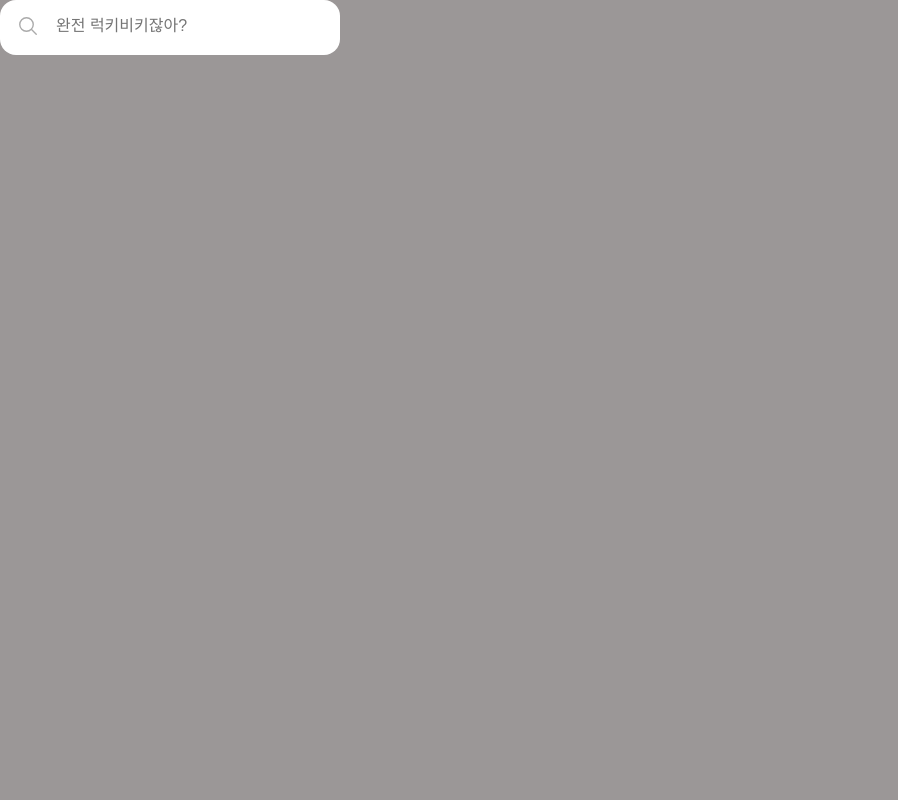
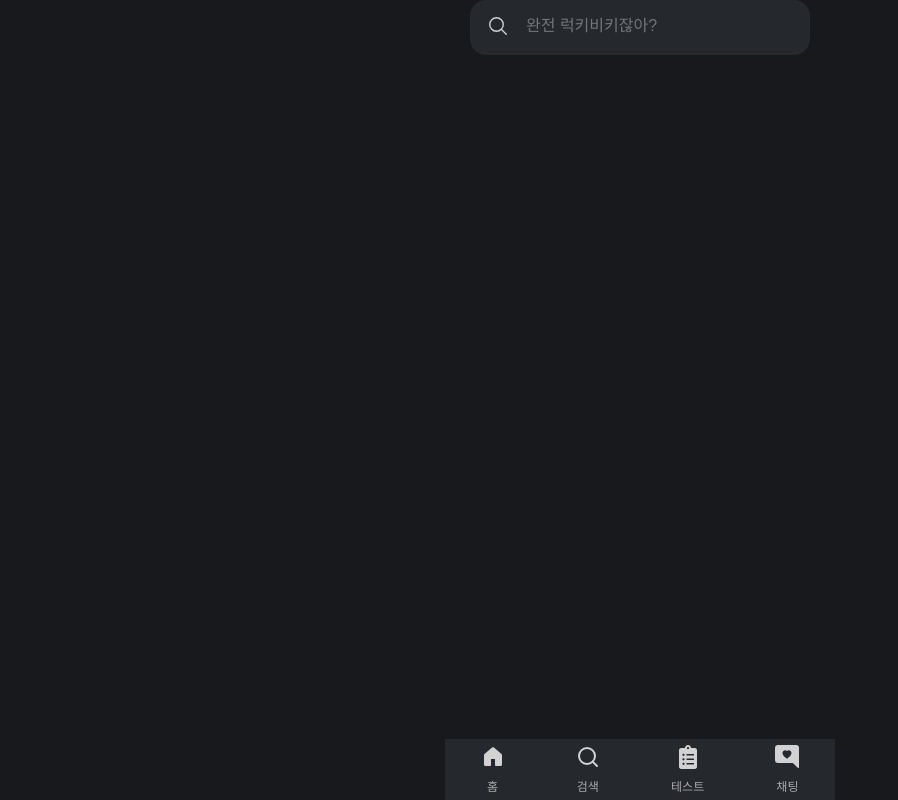
Before and after one commit to 2025-ITSHOW-CHUU/CHUU-frontend, a React (Create React App) app in the folder chuu-frontend/: page / in a window 1280 px wide. Shown: the whole page, without its empty margins (0-898 px from the left). Built offline with nearby package versions, Linux system fonts and the light colour scheme.

Commit message:
Footer component

```diff
--- a/chuu-frontend/package.json
+++ b/chuu-frontend/package.json
@@ -32,5 +32,8 @@
       "last 1 firefox version",
       "last 1 safari version"
     ]
+  },
+  "devDependencies": {
+    "typescript-plugin-css-modules": "^5.1.0"
   }
 }
--- /dev/null
+++ b/chuu-frontend/src/components/Footer.tsx
@@ -0,0 +1,31 @@
+import React from "react";
+import { GoHomeFill } from "react-icons/go";
+import { FiSearch } from "react-icons/fi";
+import { FaClipboardList } from "react-icons/fa";
+import { BsChatRightHeartFill } from "react-icons/bs";
+import style from "../styles/Footer.module.css";
+
+function Footer({}) {
+  return (
+    <div className={`${style["Footer"]}`}>
+      <div className="home">
+        <GoHomeFill />
+        <p>홈</p>
+      </div>
+      <div className="search">
+        <FiSearch />
+        <p>검색</p>
+      </div>
+      <div className="test">
+        <FaClipboardList />
+        <p>테스트</p>
+      </div>
+      <div className="chat">
+        <BsChatRightHeartFill />
+        <p>채팅</p>
+      </div>
+    </div>
+  );
+}
+
+export default Footer;
--- a/chuu-frontend/src/pages/Home.tsx
+++ b/chuu-frontend/src/pages/Home.tsx
@@ -1,6 +1,8 @@
 import React, { useCallback } from "react";
 import { useEffect, useState } from "react";
 import SearchBar from "../components/SearchBar.tsx";
+import Footer from "../components/Footer.tsx";
+import style from "../styles/Default.module.css";
 
 function Home({}) {
   const [search, setSearch] = useState("");
@@ -10,7 +12,12 @@ function Home({}) {
     console.log(value);
   };
 
-  return <SearchBar value={search} onChange={onChange} />;
+  return (
+    <div className={`${style["Body"]}`}>
+      <SearchBar value={search} onChange={onChange} />
+      <Footer />
+    </div>
+  );
 }
 
 export default Home;
--- /dev/null
+++ b/chuu-frontend/src/styles/Default.module.css
@@ -0,0 +1,8 @@
+.Body {
+  display: flex;
+  flex-direction: column;
+  align-items: center;
+  background-color: #18191d;
+  padding: 0;
+  margin: 0;
+}
--- /dev/null
+++ b/chuu-frontend/src/styles/Footer.module.css
@@ -0,0 +1,33 @@
+.Footer {
+  position: fixed;
+  display: flex;
+  width: 390px;
+  height: 61px;
+  flex-direction: row;
+  bottom: 0;
+  background-color: #25282d;
+  align-items: center;
+  justify-content: space-around;
+}
+
+.Footer > div {
+  display: flex;
+  flex-direction: column;
+  justify-content: center;
+  align-items: center;
+  row-gap: 0;
+}
+
+.Footer > div > p {
+  padding: 0;
+  margin: 0;
+  margin-top: 8px;
+  font-size: 12px;
+  color: #aaaaaa;
+}
+
+.Footer > div > svg {
+  width: 24px;
+  height: 24px;
+  color: #d1d2d1;
+}
--- a/chuu-frontend/src/styles/SearchBar.module.css
+++ b/chuu-frontend/src/styles/SearchBar.module.css
@@ -1,9 +1,12 @@
 body {
-  background-color: #9b9797;
+  background-color: #18191d;
+  display: flex;
+  flex-direction: column;
+  justify-content: center;
 }
 .SearchBar {
   padding: 15px 17px 18px;
-  background-color: #ffffff;
+  background-color: #25282d;
   width: 340px;
   height: 55px;
   box-sizing: border-box;
@@ -25,5 +28,5 @@ body {
 .SearchBar > svg {
   width: 22px;
   height: 22px;
-  color: #aaaaaa;
+  color: #d1d2d1;
 }
```
Also changed, not shown: chuu-frontend/src/global.d.ts (added, +10 -0 lines), 1 other file (tests, documents, lock files or other folders).
